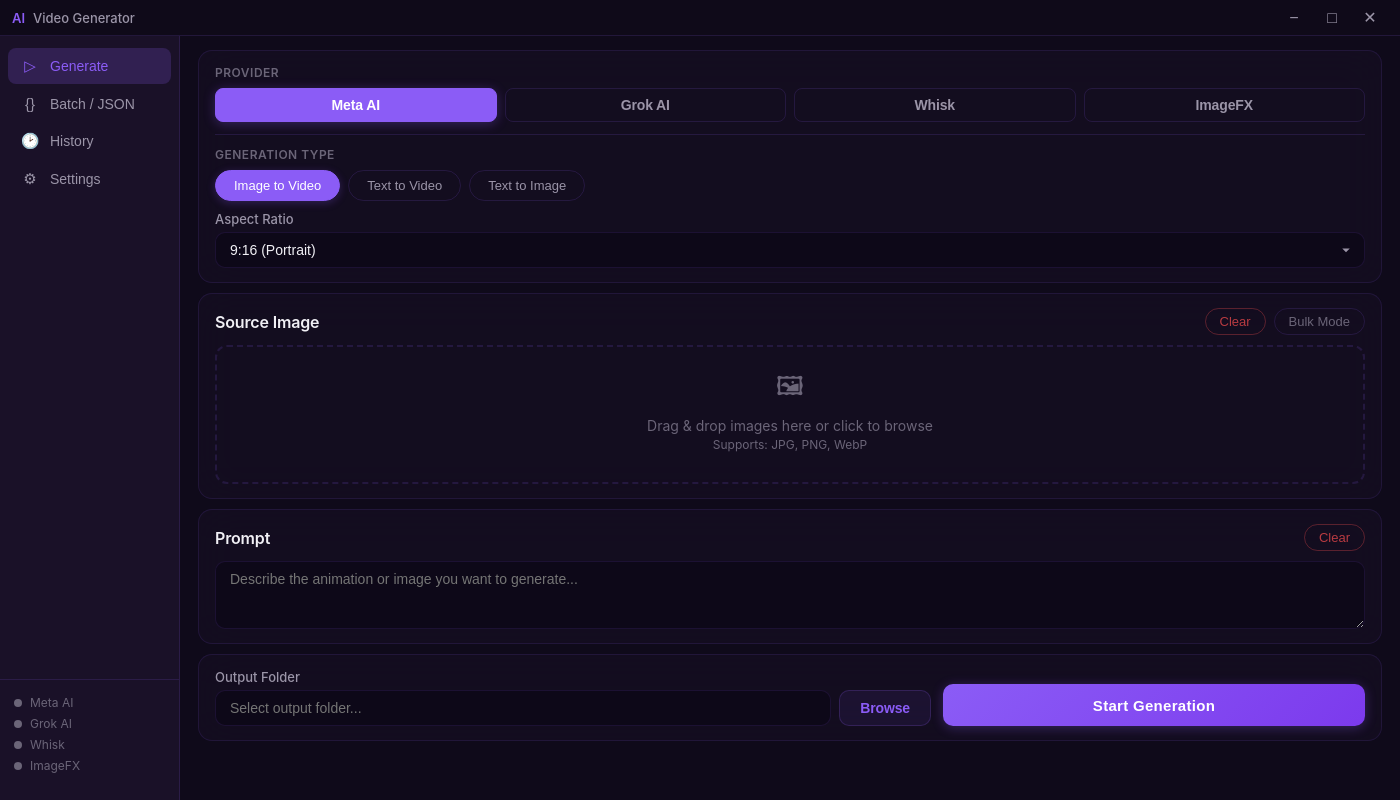
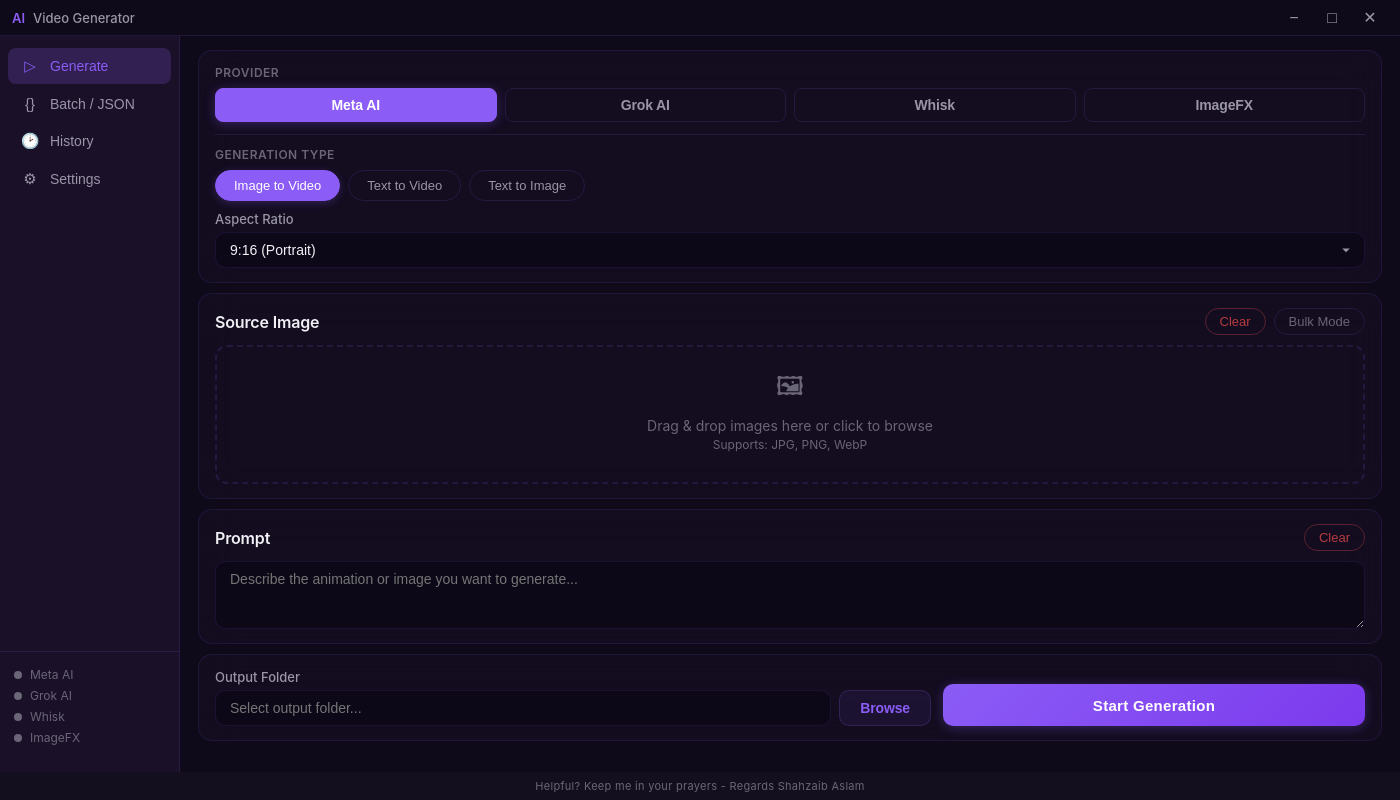
Before and after one commit to gr8xpert/Desktop-App-GROK-META-WHISK, an Electron app: page src/renderer/index.html in a window 1400 px wide. Drawn offline with Linux system fonts and the light colour scheme; no server answers.

Commit message:
Add footer credit line

```diff
--- a/src/renderer/index.html
+++ b/src/renderer/index.html
@@ -621,6 +621,10 @@
     </div>
   </div>
 
+  <div class="app-footer">
+    Helpful? Keep me in your prayers - Regards Shahzaib Aslam
+  </div>
+
   <script src="app.js"></script>
 </body>
 </html>
--- a/src/renderer/styles.css
+++ b/src/renderer/styles.css
@@ -103,7 +103,19 @@
 /* ============ Main Layout ============ */
 .app-container {
   display: flex;
-  height: calc(100vh - 36px);
+  height: calc(100vh - 36px - 28px);
+}
+
+.app-footer {
+  height: 28px;
+  display: flex;
+  align-items: center;
+  justify-content: center;
+  font-size: 11px;
+  color: var(--text-muted);
+  background: rgba(255, 255, 255, 0.02);
+  border-top: 1px solid var(--border-color);
+  letter-spacing: 0.3px;
 }
 
 /* ============ Sidebar ============ */
```
